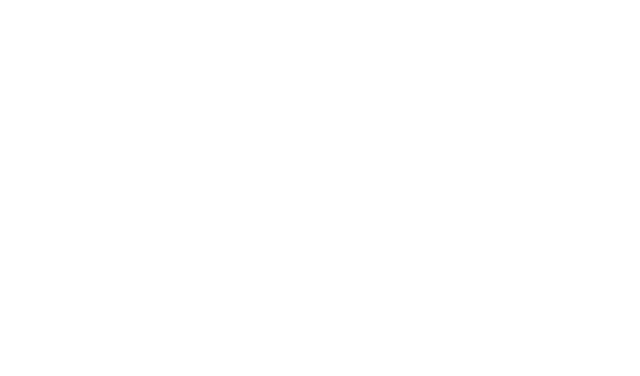
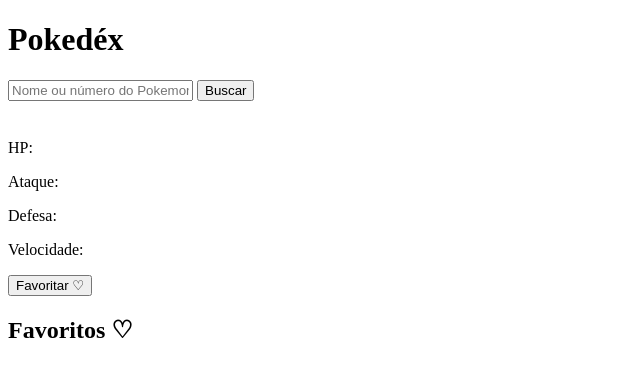
Before and after one commit to ademirfolster/pokedex, a plain HTML site: page index.html in a window 1280 px wide. Shown: the whole page, without its empty margins (0-640 px from the left). Drawn offline with Linux system fonts and the light colour scheme.

Commit message:
feat: estrutura inicial html

```diff
--- a/index.html
+++ b/index.html
@@ -7,6 +7,42 @@
     <title>Pokedéx</title>
   </head>
   <body>
+    <div class="container flex">
+      <h1>Pokedéx</h1>
+
+      <section class="Buscador">
+        <input
+          type="text"
+          name="Buscar"
+          placeholder="Nome ou número do Pokemon"
+          id="campoBusca"
+        />
+        <button id="btnBuscar">Buscar</button>
+      </section>
+
+      <section id="cardPokemon">
+        <img id="sprite" src="" alt="" />
+        <h2 id="nome"></h2>
+        <p id="numero"></p>
+
+        <div id="tipos"></div>
+        <div class="stats">
+          <p>HP: <span id="hp"></span></p>
+          <p>Ataque: <span id="ataque"></span></p>
+          <p>Defesa: <span id="defesa"></span></p>
+          <p>Velocidade: <span id="velocidade"></span></p>
+        </div>
+        <button id="btnFavoritar">Favoritar ♡</button>
+      </section>
+
+      <p id="erro" class="escondido"></p>
+
+      <section class="Favoritos">
+        <h2 id="tituloFavoritos" class="escondido">Favoritos ♡</h2>
+        <div id="listaFavoritos"></div>
+      </section>
+    </div>
+
     <script src="js/scripts.js"></script>
   </body>
 </html>
```
